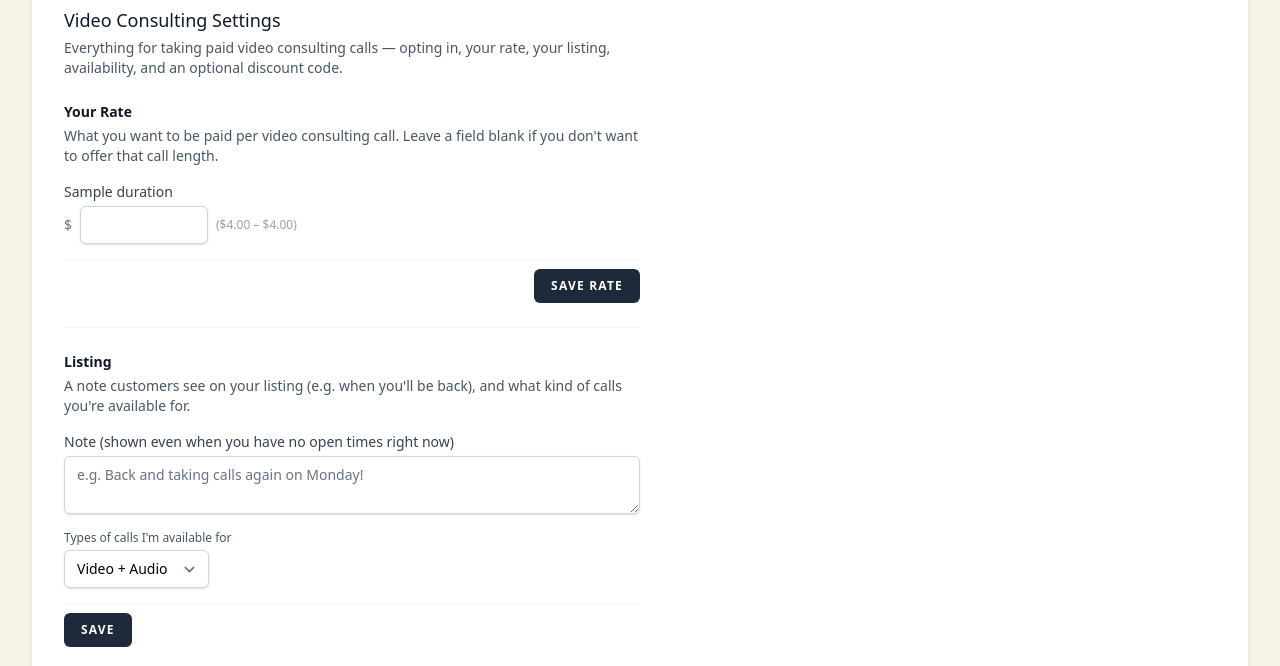
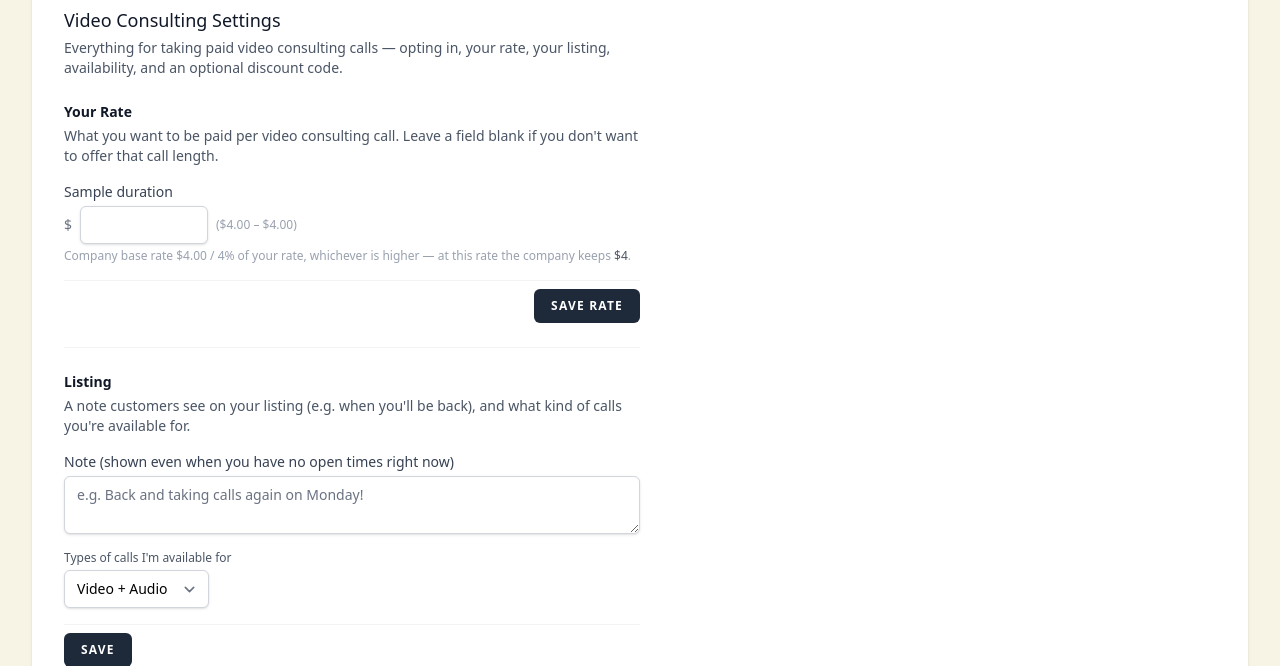
Before and after one commit to theomalley/screenplayreaders-portal, a Laravel app: page /profile in a window 1280 px wide. Shown: the part 2937-3603 px from the top of the page. Run offline with Laravel 12, Linux system fonts and the light colour scheme; a user stored in the database is signed in; data comes from the database, SQL or seed files in the repository; tables that the repository leaves empty hold one stand-in row (values such as "Sample post"); style sheets or scripts are compiled from the project's sources; parts of the project's set-up code (start-up, migrations or seed data) failed here and were passed over; some libraries are stand-ins or nearby versions.

Commit message:
Add live cut preview on rate pages + Ratebook commission toggle
Readers/admins/editors now see the company's base rate, %, and live-
computed cut as they type their own video-consulting rate. Also add an
admin-only Ratebook switch to enable/disable editor commission on video
consulting orders, overriding any individual editor's own per-product
commission config — currently off for everyone by default, so this adds
a real control rather than changing existing behavior.

```diff
--- a/resources/views/profile/edit.blade.php
+++ b/resources/views/profile/edit.blade.php
@@ -452,17 +452,30 @@
                             @method('PATCH')
 
                             @forelse ($vcDurations as $duration)
-                                <div>
+                                <div x-data="{
+                                        rate: '{{ old('rates.' . $duration->id, ($videoConsultingMyRates ?? collect())[$duration->id] ?? '') }}',
+                                        baseRate: {{ (float) $duration->base_rate }},
+                                        basePercent: {{ (float) $duration->base_rate_percent }},
+                                        get cut() {
+                                            const r = parseFloat(this.rate) || 0;
+                                            return Math.max(this.baseRate, Math.round((this.basePercent / 100) * r));
+                                        }
+                                     }">
                                     <x-input-label for="rate_{{ $duration->id }}" value="{{ $duration->label }}" />
                                     <div class="mt-1 flex items-center gap-2">
                                         <span class="text-sm text-gray-500">$</span>
                                         <input type="text" id="rate_{{ $duration->id }}" name="rates[{{ $duration->id }}]"
-                                               value="{{ old('rates.' . $duration->id, ($videoConsultingMyRates ?? collect())[$duration->id] ?? '') }}"
+                                               x-model="rate"
                                                class="block w-32 border-gray-300 rounded-md shadow-sm text-sm focus:border-indigo-500 focus:ring-indigo-500" />
                                         <span class="text-xs text-gray-400">
                                             (${{ number_format($duration->min_reader_rate, 2) }} – ${{ number_format($duration->max_reader_rate, 2) }})
                                         </span>
                                     </div>
+                                    <p class="mt-1 text-xs text-gray-400">
+                                        Company base rate ${{ number_format($duration->base_rate, 2) }}
+                                        / <span x-text="basePercent"></span>% of your rate, whichever is higher —
+                                        at this rate the company keeps <span class="font-medium text-gray-600" x-text="'$' + cut"></span>.
+                                    </p>
                                     <x-input-error :messages="$errors->get('rates.' . $duration->id)" class="mt-1" />
                                 </div>
                             @empty
@@ -1338,17 +1351,30 @@
                         @method('PATCH')
                         <div class="grid grid-cols-2 gap-4">
                             @foreach ($videoConsultingDurations as $duration)
-                                <div>
+                                <div x-data="{
+                                        rate: '{{ old('vc_rates.' . $duration->id, $videoConsultingRates[$duration->id] ?? '') }}',
+                                        baseRate: {{ (float) $duration->base_rate }},
+                                        basePercent: {{ (float) $duration->base_rate_percent }},
+                                        get cut() {
+                                            const r = parseFloat(this.rate) || 0;
+                                            return Math.max(this.baseRate, Math.round((this.basePercent / 100) * r));
+                                        }
+                                     }">
                                     <x-input-label for="vc_rate_{{ $duration->id }}" value="{{ $duration->label }}" />
                                     <div class="mt-1 flex items-center gap-1">
                                         <span class="text-gray-400 text-sm">$</span>
                                         <x-text-input id="vc_rate_{{ $duration->id }}" name="vc_rates[{{ $duration->id }}]" type="number"
                                             class="block w-28 text-right"
-                                            value="{{ old('vc_rates.' . $duration->id, $videoConsultingRates[$duration->id] ?? '') }}"
+                                            x-model="rate"
                                             min="{{ $duration->min_reader_rate }}" max="{{ $duration->max_reader_rate }}" step="0.01"
                                             placeholder="blank = opt out" />
                                     </div>
                                     <p class="mt-1 text-xs text-gray-500">${{ number_format((float) $duration->min_reader_rate, 2) }}–${{ number_format((float) $duration->max_reader_rate, 2) }}</p>
+                                    <p class="mt-1 text-xs text-gray-500">
+                                        Base ${{ number_format((float) $duration->base_rate, 2) }} /
+                                        <span x-text="basePercent"></span>% — company cut at this rate:
+                                        <span class="font-medium text-gray-700" x-text="'$' + cut"></span>
+                                    </p>
                                     <x-input-error :messages="$errors->get('vc_rates.' . $duration->id)" class="mt-1" />
                                 </div>
                             @endforeach
--- a/routes/web.php
+++ b/routes/web.php
@@ -318,6 +318,7 @@ Route::middleware(['auth', 'verified'])->group(function () {
     Route::post('/ratebook/items', [RatebookController::class, 'storeItem'])->name('ratebook.items.store');
     Route::patch('/ratebook/items/{rateItem}', [RatebookController::class, 'updateItem'])->name('ratebook.items.update');
     Route::delete('/ratebook/items/{rateItem}', [RatebookController::class, 'destroyItem'])->name('ratebook.items.destroy');
+    Route::patch('/ratebook/video-consulting-commission', [RatebookController::class, 'updateVideoConsultingCommission'])->name('ratebook.video-consulting-commission');
 
     // Budget admin
     Route::get('/budget-admin', [\App\Http\Controllers\BudgetAdminController::class, 'index'])->name('budget-admin.index');
```
Also changed, not shown: app/Http/Controllers/RatebookController.php (+22 -1 lines), app/Services/EditorCommissionService.php (+27 -0 lines), resources/views/ratebook/index.blade.php (+23 -0 lines), tests/Feature/EditorCommissionServiceVideoConsultingTest.php (added, +100 -0 lines), tests/Feature/RatebookVideoConsultingCommissionTest.php (added, +70 -0 lines).
